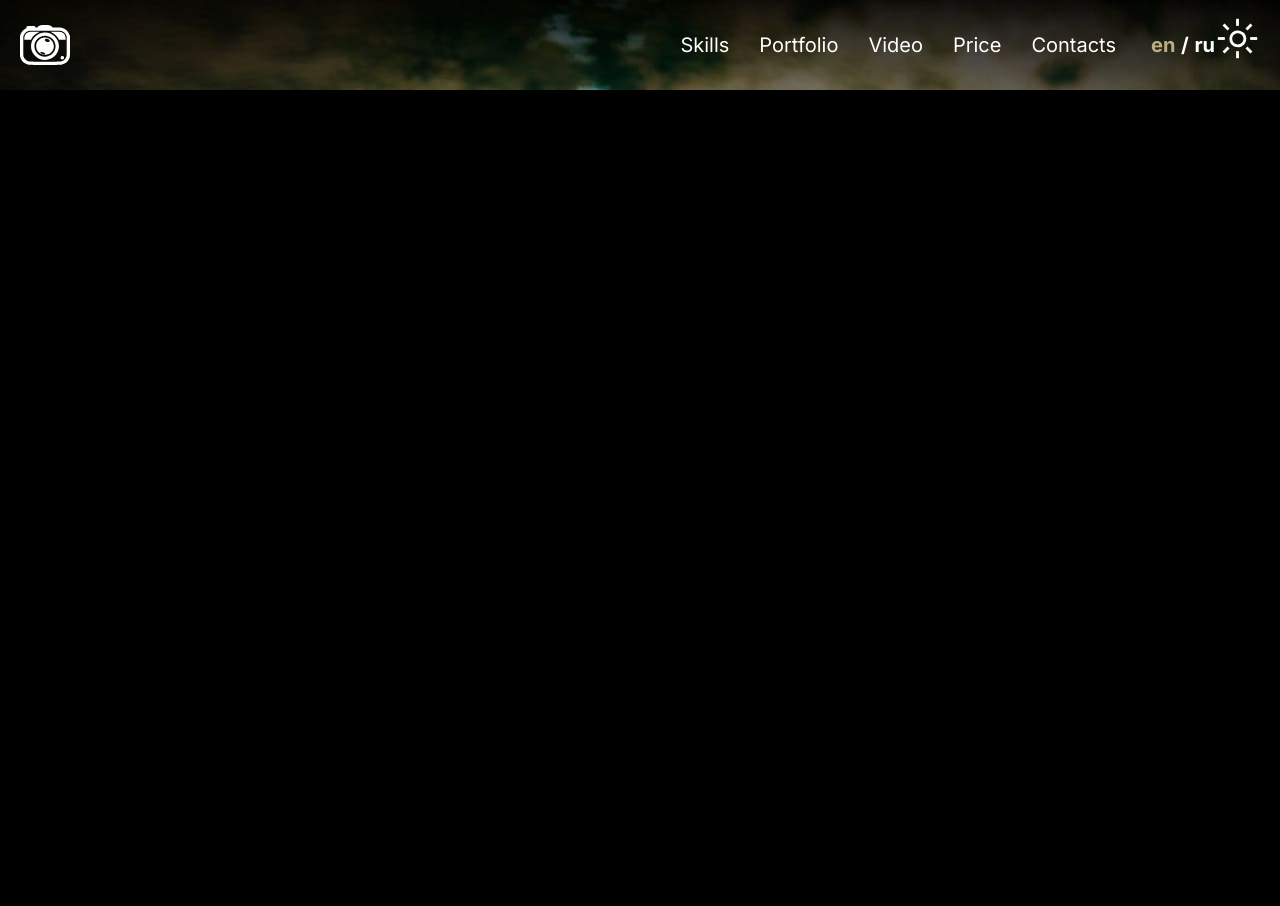
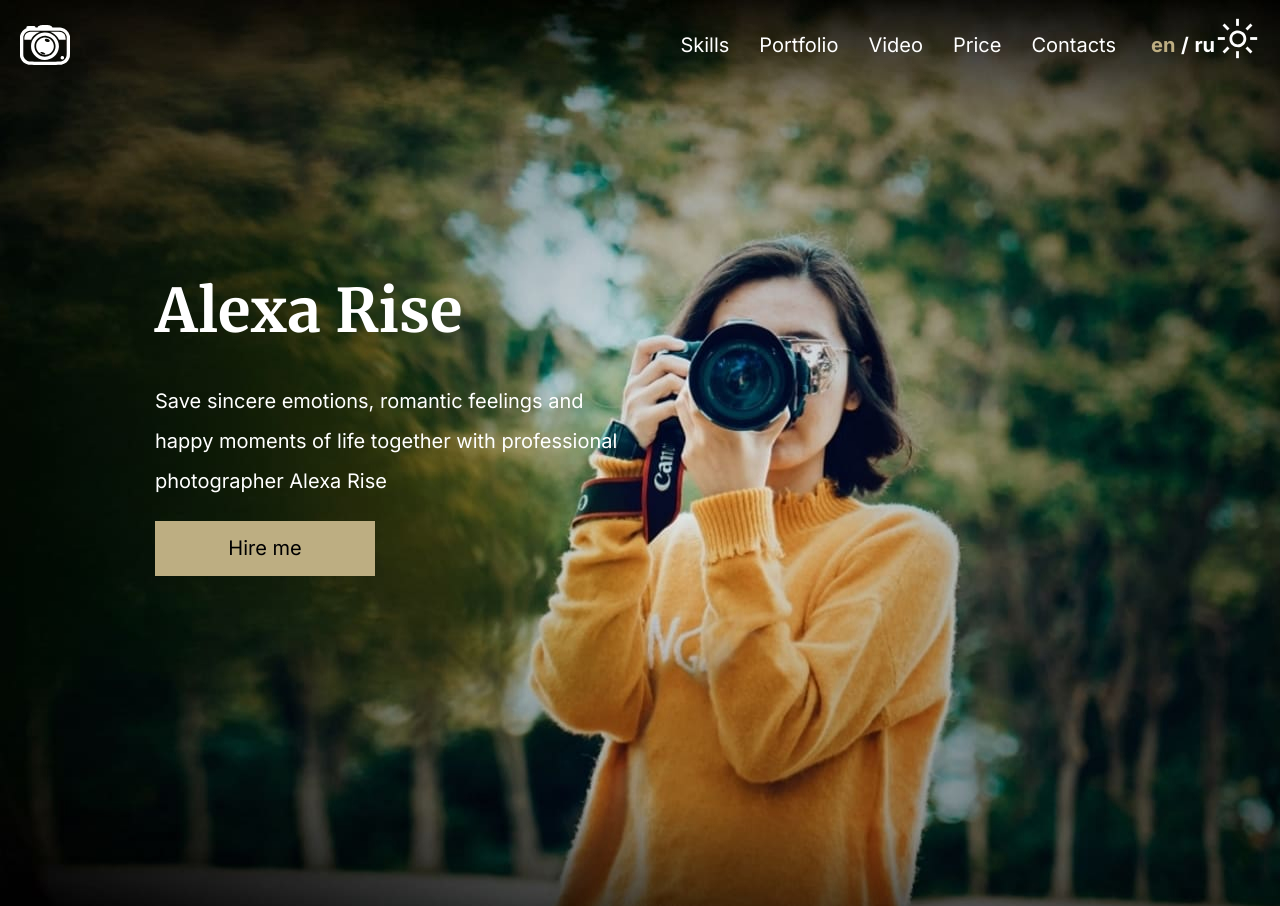
Before and after one commit to ViktoriaAfitova/portfolio-project, a plain HTML site: page portfolio/index.html in a window 1280 px wide. Before the commit the page ends 800 px from the top, so only its background shows below. Drawn offline with Linux system fonts and the light colour scheme.

Commit message:
feat: add hero section

```diff
--- a/portfolio/index.html
+++ b/portfolio/index.html
@@ -42,5 +42,14 @@
             </div>
         </div>
     </header>
+    <main class="main">
+        <section class="hero">
+            <div class="hero__content">
+                <h1 class="hero__title" data-i18="hero-title">Alexa Rise</h1>
+                <p class="hero__description" data-i18="hero-text">Save sincere emotions, romantic feelings and happy moments of life together with professional photographer Alexa Rise</p>
+                <button class="btn__gold" data-i18="hire">Hire me</button>
+            </div>
+        </section>
+    </main>
 </body>
 </html>
--- a/portfolio/style.css
+++ b/portfolio/style.css
@@ -90,3 +90,94 @@ nav {
 .switch-item__lang:hover {
     color: var(--color-gold);
 }
+/* #hero {
+    width: 100%;
+    height: 910px;
+    background-image: url('./assets/img/header-bg.jpg');
+    background-position: center -90px;
+    background-repeat: no-repeat;
+    background-size: contain;
+    max-width: 1440px;
+}
+.hero-container {
+    position: relative;
+    height: 100%;
+    background-color: var(--color-black);
+    margin-bottom: 50px;
+    z-index: -10;
+}
+.hero-content {
+    width: 485px;
+    position: absolute;
+    top: 200px;
+    left: 150px;
+}
+.hero-title {
+    font-family: 'Merriweather', serif;
+    font-weight: 700;
+    font-size: var(--font1);
+    line-height: 120px;
+    color: var(--color-white);
+    margin-bottom: -10px;
+}
+.hero-text {
+    margin-bottom: 25px;
+}
+.btn__gold {
+    width: 220px;
+    height: 55px;
+    border: none;
+    background-color: var(--color-gold);
+    font-family: 'Inter', sans-serif;
+    font-weight: 400;
+    font-size: 20px;
+    line-height: 40px;
+    color: var(--color-black);
+    cursor: pointer;
+}
+.btn__gold:hover {
+    color: var(--color-white);
+} */
+
+.hero {
+	padding: 181px 0 330px 80px;
+  background-image: url('./assets/img/header-bg.jpg');
+  background-position: center -90px;
+  background-repeat: no-repeat;
+}
+
+.hero__content {
+	display: flex;
+	flex-direction: column;
+	align-items: flex-start;
+    margin: -70px 0px 0px 75px;
+}
+.hero__title {
+    font-family: 'Merriweather', serif;
+    font-weight: 700;
+    font-size: var(--font1);
+    line-height: 120px;
+    color: var(--color-white);
+    margin-bottom: 0px;
+}
+.hero__description {
+	max-width: 470px;
+    margin-top: 10px;
+	font-size: var(--font3);
+	line-height: 40px;
+}
+.btn__gold {
+    width: 220px;
+    height: 55px;
+    border: none;
+    background-color: var(--color-gold);
+    font-family: 'Inter', sans-serif;
+    font-weight: 400;
+    font-size: 20px;
+    line-height: 40px;
+    color: var(--color-black);
+    cursor: pointer;
+}
+.btn__gold:hover {
+    color: var(--color-white);
+}
```
